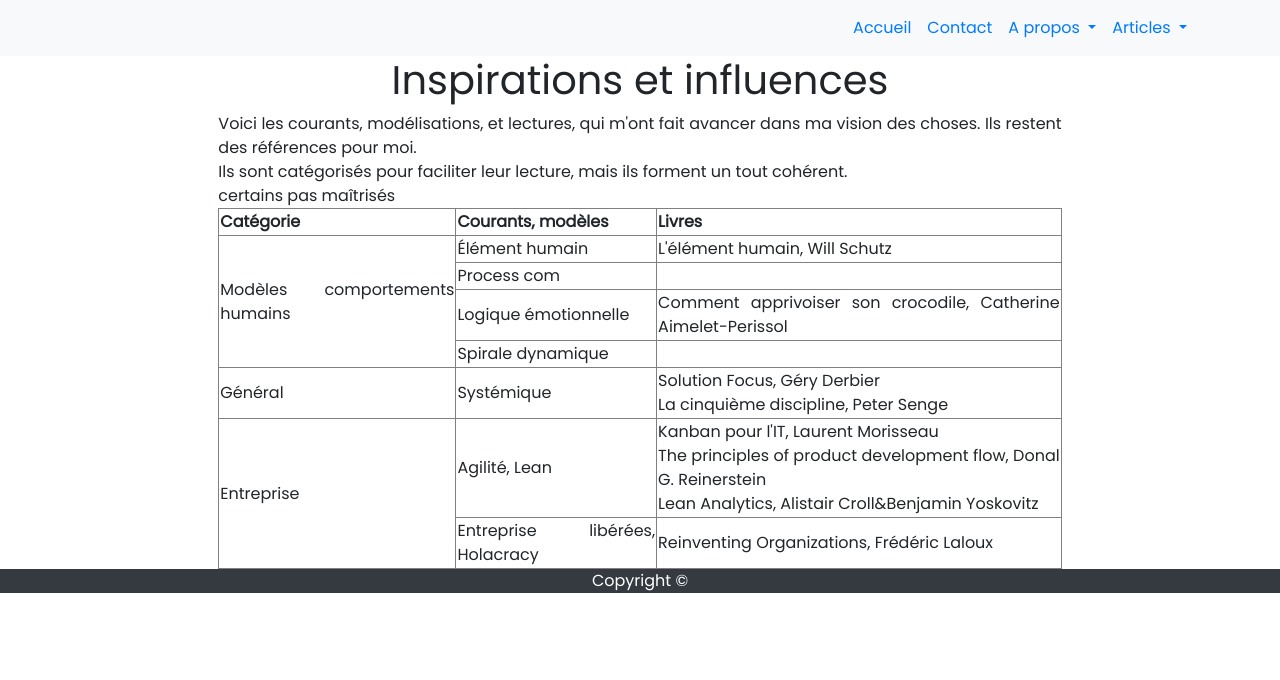
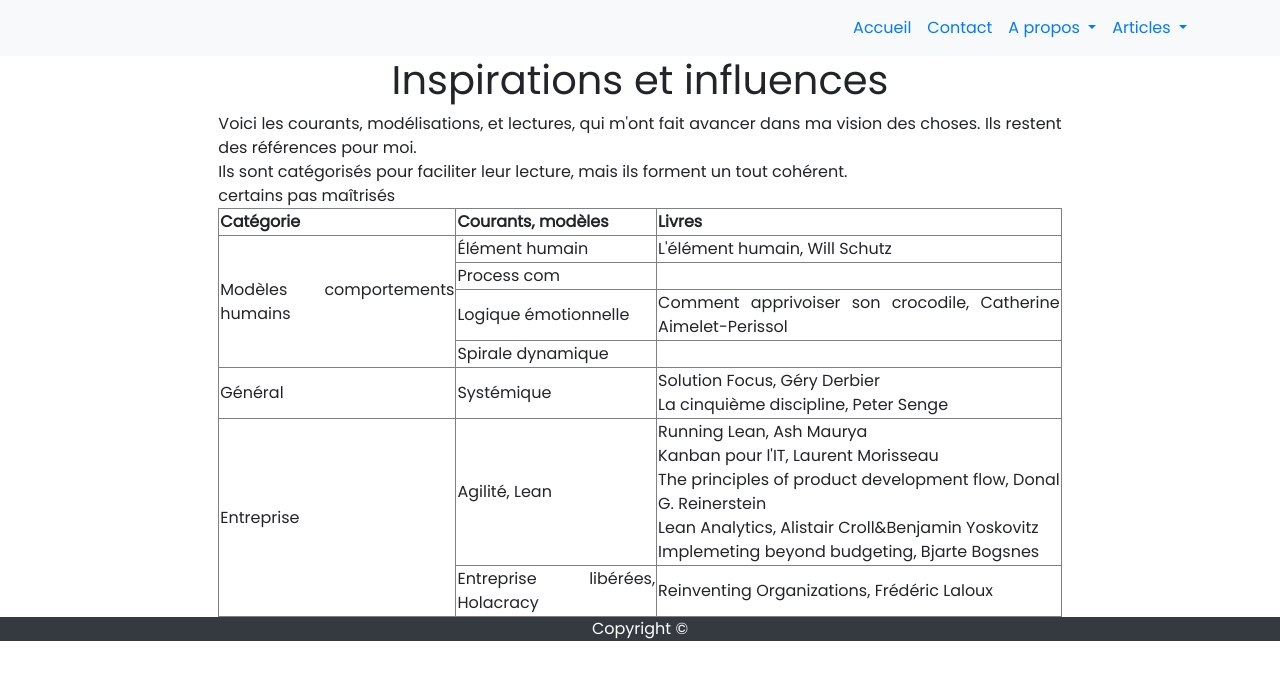
Before and after one commit to OrgaEvolutions/Nathoup.github.io, a Jekyll site: the page built from inspirations.html, in a window 1280 px wide. Shown: the top 680 px of the page. Built offline with Jekyll 4.4.1, drawn with Linux system fonts in a browser that asks for light colours; nearby versions of some CDN libraries; some web fonts are replaced.

Commit message:
Update inspirations.html

```diff
--- a/inspirations.html
+++ b/inspirations.html
@@ -55,9 +55,11 @@
           Entreprise
         </td>
         <td>Agilité, Lean</td>
-        <td>Kanban pour l'IT, Laurent Morisseau
+        <td>Running Lean, Ash Maurya
+          <br>Kanban pour l'IT, Laurent Morisseau
           <br>The principles of product development flow, Donal G. Reinerstein
           <br>Lean Analytics, Alistair Croll&Benjamin Yoskovitz
+          <br>Implemeting beyond budgeting, Bjarte Bogsnes
         </td>
       </tr>
 
```
